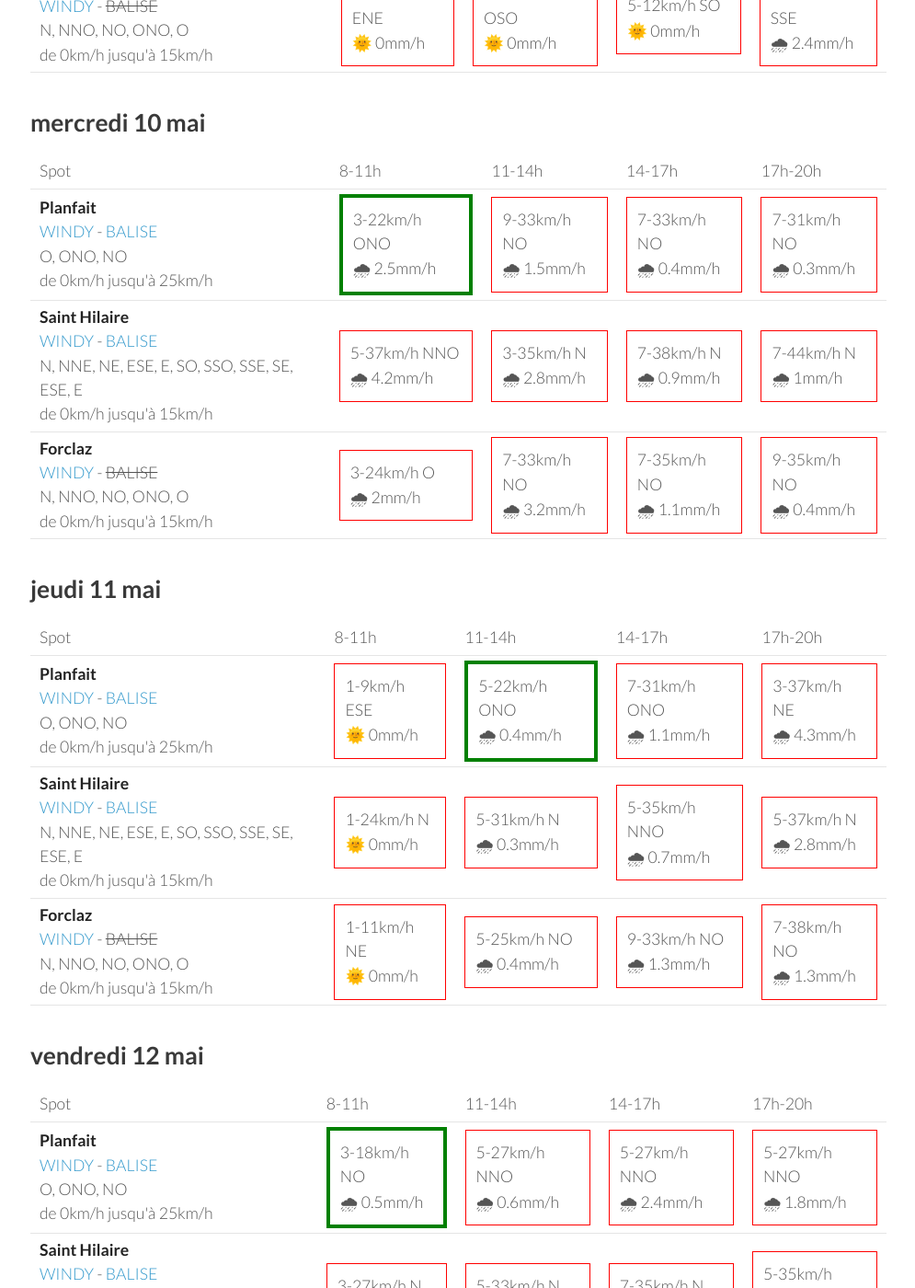
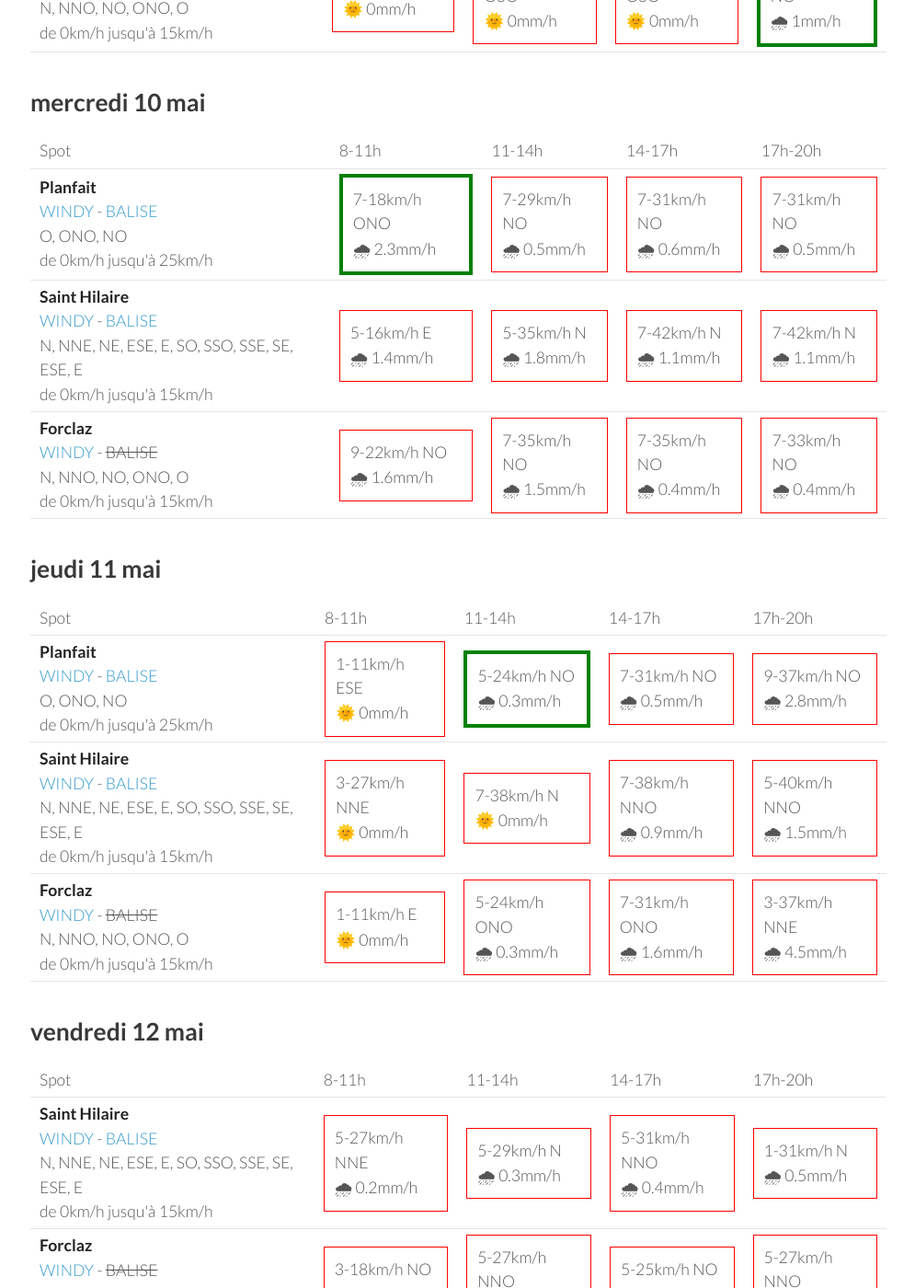
Before and after one commit to parapente-dans-le-nord/parapente-dans-le-nord.github.io, a Jekyll site: the page built from alpes_nord.markdown, in a window 1280 px wide and 1400 px high, scrolled down 1171 px. Shown: the whole window at 92% size, without its empty margins (25-1020 px from the left). Built offline with Jekyll 4.4.1, drawn with Linux system fonts in a browser that asks for light colours; some of the changed text lies outside the part shown.

Commit message:
update index.markdown

```diff
--- a/alpes_nord.markdown
+++ b/alpes_nord.markdown
@@ -22,30 +22,30 @@ page mise à jour le lundi 08 mai 17:26
       <td>17h-20h</td>
     </tr>
 <tr>
+        <td><strong>Forclaz</strong><br><a href="https://windy.com/45.814/6.247?45.375,6.246,8,m:eVwaglz">WINDY</a> - <span class="no-balise"> BALISE </span><br> <span class="vent-favorable">N, NNO, NO, ONO, O</span><br><span class="force-vent">de 0km/h jusqu'à 15km/h</span> </td>
+
+            <td><div class="not-flyable"><p>0-0km/h NA</p><p>🌧️ 0mm/h</p></div></td>
+            <td><div class="not-flyable"><p>0-0km/h NA</p><p>🌧️ 0mm/h</p></div></td>
+            <td><div class="not-flyable"><p>0-0km/h NA</p><p>🌧️ 0mm/h</p></div></td>
+            <td><div class="not-flyable"><p>9-25km/h NO</p><p>🌞 0mm/h</p></div></td>
+
+    </tr>
+<tr>
         <td><strong>Planfait</strong><br><a href="https://windy.com/45.853/6.223?45.415,6.223,8">WINDY</a> - <span class=""><a href="https://www.openwindmap.org/PP496">BALISE</a> </span><br> <span class="vent-favorable">O, ONO, NO</span><br><span class="force-vent">de 0km/h jusqu'à 25km/h</span> </td>
 
             <td><div class="not-flyable"><p>0-0km/h NA</p><p>🌧️ 0mm/h</p></div></td>
-            <td><div class="flyable"><p>5-14km/h ONO</p><p>🌞 0mm/h</p></div></td>
-            <td><div class="flyable"><p>5-18km/h ONO</p><p>🌞 0mm/h</p></div></td>
-            <td><div class="flyable"><p>5-24km/h NO</p><p>🌞 0mm/h</p></div></td>
-
-    </tr>
-<tr>
-        <td><strong>Forclaz</strong><br><a href="https://windy.com/45.814/6.247?45.375,6.246,8,m:eVwaglz">WINDY</a> - <span class="no-balise"> BALISE </span><br> <span class="vent-favorable">N, NNO, NO, ONO, O</span><br><span class="force-vent">de 0km/h jusqu'à 15km/h</span> </td>
-
             <td><div class="not-flyable"><p>0-0km/h NA</p><p>🌧️ 0mm/h</p></div></td>
-            <td><div class="flyable"><p>5-12km/h O</p><p>🌞 0mm/h</p></div></td>
-            <td><div class="not-flyable"><p>7-22km/h NO</p><p>🌞 0mm/h</p></div></td>
-            <td><div class="not-flyable"><p>5-20km/h NNO</p><p>🌞 2mm/h</p></div></td>
+            <td><div class="not-flyable"><p>0-0km/h NA</p><p>🌧️ 0mm/h</p></div></td>
+            <td><div class="not-flyable"><p>7-27km/h NO</p><p>🌞 0mm/h</p></div></td>
 
     </tr>
 <tr>
         <td><strong>Saint Hilaire</strong><br><a href="https://windy.com/45.307/5.888?45.087,5.889,9,m:eUFagkX">WINDY</a> - <span class=""><a href="http://www.balisemeteo.com/balise.php?idBalise=61">BALISE</a> </span><br> <span class="vent-favorable">N, NNE, NE, ESE, E, SO, SSO, SSE, SE, ESE, E</span><br><span class="force-vent">de 0km/h jusqu'à 15km/h</span> </td>
 
             <td><div class="not-flyable"><p>0-0km/h NA</p><p>🌧️ 0mm/h</p></div></td>
-            <td><div class="not-flyable"><p>7-24km/h NE</p><p>🌧 0.4mm/h</p></div></td>
-            <td><div class="not-flyable"><p>7-24km/h NNO</p><p>🌧 0mm/h</p></div></td>
-            <td><div class="not-flyable"><p>5-16km/h N</p><p>🌧 0mm/h</p></div></td>
+            <td><div class="not-flyable"><p>0-0km/h NA</p><p>🌧️ 0mm/h</p></div></td>
+            <td><div class="not-flyable"><p>0-0km/h NA</p><p>🌧️ 0mm/h</p></div></td>
+            <td><div class="not-flyable"><p>5-27km/h ENE</p><p>🌞 0mm/h</p></div></td>
 
     </tr>
 
@@ -67,30 +67,30 @@ page mise à jour le lundi 08 mai 17:26
 <tr>
         <td><strong>Saint Hilaire</strong><br><a href="https://windy.com/45.307/5.888?45.087,5.889,9,m:eUFagkX">WINDY</a> - <span class=""><a href="http://www.balisemeteo.com/balise.php?idBalise=61">BALISE</a> </span><br> <span class="vent-favorable">N, NNE, NE, ESE, E, SO, SSO, SSE, SE, ESE, E</span><br><span class="force-vent">de 0km/h jusqu'à 15km/h</span> </td>
 
-            <td><div class="flyable"><p>1-3km/h SO</p><p>🌞 0mm/h</p></div></td>
-            <td><div class="flyable"><p>5-14km/h SSE</p><p>🌞 0mm/h</p></div></td>
-            <td><div class="flyable"><p>3-12km/h SSE</p><p>🌞 0mm/h</p></div></td>
-            <td><div class="not-flyable"><p>5-11km/h S</p><p>🌧 3mm/h</p></div></td>
+            <td><div class="not-flyable"><p>0-1km/h NO</p><p>🌞 0mm/h</p></div></td>
+            <td><div class="flyable"><p>5-11km/h SE</p><p>🌞 0mm/h</p></div></td>
+            <td><div class="flyable"><p>3-11km/h ESE</p><p>🌞 0mm/h</p></div></td>
+            <td><div class="flyable"><p>1-11km/h SE</p><p>🌧 1.5mm/h</p></div></td>
 
 
     </tr>
 <tr>
         <td><strong>Planfait</strong><br><a href="https://windy.com/45.853/6.223?45.415,6.223,8">WINDY</a> - <span class=""><a href="https://www.openwindmap.org/PP496">BALISE</a> </span><br> <span class="vent-favorable">O, ONO, NO</span><br><span class="force-vent">de 0km/h jusqu'à 25km/h</span> </td>
 
-            <td><div class="not-flyable"><p>1-5km/h SSE</p><p>🌞 0mm/h</p></div></td>
-            <td><div class="not-flyable"><p>5-12km/h SO</p><p>🌞 0mm/h</p></div></td>
-            <td><div class="not-flyable"><p>5-16km/h OSO</p><p>🌞 0mm/h</p></div></td>
-            <td><div class="not-flyable"><p>5-16km/h S</p><p>🌧 2.6mm/h</p></div></td>
+            <td><div class="flyable"><p>0-3km/h ONO</p><p>🌞 0mm/h</p></div></td>
+            <td><div class="not-flyable"><p>5-14km/h OSO</p><p>🌞 0mm/h</p></div></td>
+            <td><div class="not-flyable"><p>5-14km/h OSO</p><p>🌞 0mm/h</p></div></td>
+            <td><div class="not-flyable"><p>3-14km/h S</p><p>🌧 1.2mm/h</p></div></td>
 
 
     </tr>
 <tr>
         <td><strong>Forclaz</strong><br><a href="https://windy.com/45.814/6.247?45.375,6.246,8,m:eVwaglz">WINDY</a> - <span class="no-balise"> BALISE </span><br> <span class="vent-favorable">N, NNO, NO, ONO, O</span><br><span class="force-vent">de 0km/h jusqu'à 15km/h</span> </td>
 
-            <td><div class="not-flyable"><p>1-5km/h ENE</p><p>🌞 0mm/h</p></div></td>
+            <td><div class="not-flyable"><p>1-5km/h NNE</p><p>🌞 0mm/h</p></div></td>
+            <td><div class="not-flyable"><p>3-11km/h OSO</p><p>🌞 0mm/h</p></div></td>
             <td><div class="not-flyable"><p>5-12km/h OSO</p><p>🌞 0mm/h</p></div></td>
-            <td><div class="not-flyable"><p>5-12km/h SO</p><p>🌞 0mm/h</p></div></td>
-            <td><div class="not-flyable"><p>5-14km/h SSE</p><p>🌧 2.4mm/h</p></div></td>
+            <td><div class="flyable"><p>1-12km/h NO</p><p>🌧 1mm/h</p></div></td>
 
 
     </tr>
@@ -113,30 +113,30 @@ page mise à jour le lundi 08 mai 17:26
 <tr>
         <td><strong>Planfait</strong><br><a href="https://windy.com/45.853/6.223?45.415,6.223,8">WINDY</a> - <span class=""><a href="https://www.openwindmap.org/PP496">BALISE</a> </span><br> <span class="vent-favorable">O, ONO, NO</span><br><span class="force-vent">de 0km/h jusqu'à 25km/h</span> </td>
 
-            <td><div class="flyable"><p>3-22km/h ONO</p><p>🌧 2.5mm/h</p></div></td>
-            <td><div class="not-flyable"><p>9-33km/h NO</p><p>🌧 1.5mm/h</p></div></td>
-            <td><div class="not-flyable"><p>7-33km/h NO</p><p>🌧 0.4mm/h</p></div></td>
-            <td><div class="not-flyable"><p>7-31km/h NO</p><p>🌧 0.3mm/h</p></div></td>
+            <td><div class="flyable"><p>7-18km/h ONO</p><p>🌧 2.3mm/h</p></div></td>
+            <td><div class="not-flyable"><p>7-29km/h NO</p><p>🌧 0.5mm/h</p></div></td>
+            <td><div class="not-flyable"><p>7-31km/h NO</p><p>🌧 0.6mm/h</p></div></td>
+            <td><div class="not-flyable"><p>7-31km/h NO</p><p>🌧 0.5mm/h</p></div></td>
 
 
     </tr>
 <tr>
         <td><strong>Saint Hilaire</strong><br><a href="https://windy.com/45.307/5.888?45.087,5.889,9,m:eUFagkX">WINDY</a> - <span class=""><a href="http://www.balisemeteo.com/balise.php?idBalise=61">BALISE</a> </span><br> <span class="vent-favorable">N, NNE, NE, ESE, E, SO, SSO, SSE, SE, ESE, E</span><br><span class="force-vent">de 0km/h jusqu'à 15km/h</span> </td>
 
-            <td><div class="not-flyable"><p>5-37km/h NNO</p><p>🌧 4.2mm/h</p></div></td>
-            <td><div class="not-flyable"><p>3-35km/h N</p><p>🌧 2.8mm/h</p></div></td>
-            <td><div class="not-flyable"><p>7-38km/h N</p><p>🌧 0.9mm/h</p></div></td>
-            <td><div class="not-flyable"><p>7-44km/h N</p><p>🌧 1mm/h</p></div></td>
+            <td><div class="not-flyable"><p>5-16km/h E</p><p>🌧 1.4mm/h</p></div></td>
+            <td><div class="not-flyable"><p>5-35km/h N</p><p>🌧 1.8mm/h</p></div></td>
+            <td><div class="not-flyable"><p>7-42km/h N</p><p>🌧 1.1mm/h</p></div></td>
+            <td><div class="not-flyable"><p>7-42km/h N</p><p>🌧 1.1mm/h</p></div></td>
 
 
     </tr>
 <tr>
         <td><strong>Forclaz</strong><br><a href="https://windy.com/45.814/6.247?45.375,6.246,8,m:eVwaglz">WINDY</a> - <span class="no-balise"> BALISE </span><br> <span class="vent-favorable">N, NNO, NO, ONO, O</span><br><span class="force-vent">de 0km/h jusqu'à 15km/h</span> </td>
 
-            <td><div class="not-flyable"><p>3-24km/h O</p><p>🌧 2mm/h</p></div></td>
-            <td><div class="not-flyable"><p>7-33km/h NO</p><p>🌧 3.2mm/h</p></div></td>
-            <td><div class="not-flyable"><p>7-35km/h NO</p><p>🌧 1.1mm/h</p></div></td>
-            <td><div class="not-flyable"><p>9-35km/h NO</p><p>🌧 0.4mm/h</p></div></td>
+            <td><div class="not-flyable"><p>9-22km/h NO</p><p>🌧 1.6mm/h</p></div></td>
+            <td><div class="not-flyable"><p>7-35km/h NO</p><p>🌧 1.5mm/h</p></div></td>
+            <td><div class="not-flyable"><p>7-35km/h NO</p><p>🌧 0.4mm/h</p></div></td>
+            <td><div class="not-flyable"><p>7-33km/h NO</p><p>🌧 0.4mm/h</p></div></td>
 
 
     </tr>
@@ -159,30 +159,30 @@ page mise à jour le lundi 08 mai 17:26
 <tr>
         <td><strong>Planfait</strong><br><a href="https://windy.com/45.853/6.223?45.415,6.223,8">WINDY</a> - <span class=""><a href="https://www.openwindmap.org/PP496">BALISE</a> </span><br> <span class="vent-favorable">O, ONO, NO</span><br><span class="force-vent">de 0km/h jusqu'à 25km/h</span> </td>
 
-            <td><div class="not-flyable"><p>1-9km/h ESE</p><p>🌞 0mm/h</p></div></td>
-            <td><div class="flyable"><p>5-22km/h ONO</p><p>🌧 0.4mm/h</p></div></td>
-            <td><div class="not-flyable"><p>7-31km/h ONO</p><p>🌧 1.1mm/h</p></div></td>
-            <td><div class="not-flyable"><p>3-37km/h NE</p><p>🌧 4.3mm/h</p></div></td>
+            <td><div class="not-flyable"><p>1-11km/h ESE</p><p>🌞 0mm/h</p></div></td>
+            <td><div class="flyable"><p>5-24km/h NO</p><p>🌧 0.3mm/h</p></div></td>
+            <td><div class="not-flyable"><p>7-31km/h NO</p><p>🌧 0.5mm/h</p></div></td>
+            <td><div class="not-flyable"><p>9-37km/h NO</p><p>🌧 2.8mm/h</p></div></td>
 
 
     </tr>
 <tr>
         <td><strong>Saint Hilaire</strong><br><a href="https://windy.com/45.307/5.888?45.087,5.889,9,m:eUFagkX">WINDY</a> - <span class=""><a href="http://www.balisemeteo.com/balise.php?idBalise=61">BALISE</a> </span><br> <span class="vent-favorable">N, NNE, NE, ESE, E, SO, SSO, SSE, SE, ESE, E</span><br><span class="force-vent">de 0km/h jusqu'à 15km/h</span> </td>
 
-            <td><div class="not-flyable"><p>1-24km/h N</p><p>🌞 0mm/h</p></div></td>
-            <td><div class="not-flyable"><p>5-31km/h N</p><p>🌧 0.3mm/h</p></div></td>
-            <td><div class="not-flyable"><p>5-35km/h NNO</p><p>🌧 0.7mm/h</p></div></td>
-            <td><div class="not-flyable"><p>5-37km/h N</p><p>🌧 2.8mm/h</p></div></td>
+            <td><div class="not-flyable"><p>3-27km/h NNE</p><p>🌞 0mm/h</p></div></td>
+            <td><div class="not-flyable"><p>7-38km/h N</p><p>🌞 0mm/h</p></div></td>
+            <td><div class="not-flyable"><p>7-38km/h NNO</p><p>🌧 0.9mm/h</p></div></td>
+            <td><div class="not-flyable"><p>5-40km/h NNO</p><p>🌧 1.5mm/h</p></div></td>
 
 
     </tr>
 <tr>
         <td><strong>Forclaz</strong><br><a href="https://windy.com/45.814/6.247?45.375,6.246,8,m:eVwaglz">WINDY</a> - <span class="no-balise"> BALISE </span><br> <span class="vent-favorable">N, NNO, NO, ONO, O</span><br><span class="force-vent">de 0km/h jusqu'à 15km/h</span> </td>
 
-            <td><div class="not-flyable"><p>1-11km/h NE</p><p>🌞 0mm/h</p></div></td>
-            <td><div class="not-flyable"><p>5-25km/h NO</p><p>🌧 0.4mm/h</p></div></td>
-            <td><div class="not-flyable"><p>9-33km/h NO</p><p>🌧 1.3mm/h</p></div></td>
-            <td><div class="not-flyable"><p>7-38km/h NO</p><p>🌧 1.3mm/h</p></div></td>
+            <td><div class="not-flyable"><p>1-11km/h E</p><p>🌞 0mm/h</p></div></td>
+            <td><div class="not-flyable"><p>5-24km/h ONO</p><p>🌧 0.3mm/h</p></div></td>
+            <td><div class="not-flyable"><p>7-31km/h ONO</p><p>🌧 1.6mm/h</p></div></td>
+            <td><div class="not-flyable"><p>3-37km/h NNE</p><p>🌧 4.5mm/h</p></div></td>
 
 
     </tr>
@@ -203,22 +203,12 @@ page mise à jour le lundi 08 mai 17:26
       <td>17h-20h</td>
     </tr>
 <tr>
-        <td><strong>Planfait</strong><br><a href="https://windy.com/45.853/6.223?45.415,6.223,8">WINDY</a> - <span class=""><a href="https://www.openwindmap.org/PP496">BALISE</a> </span><br> <span class="vent-favorable">O, ONO, NO</span><br><span class="force-vent">de 0km/h jusqu'à 25km/h</span> </td>
-
-            <td><div class="flyable"><p>3-18km/h NO</p><p>🌧 0.5mm/h</p></div></td>
-            <td><div class="not-flyable"><p>5-27km/h NNO</p><p>🌧 0.6mm/h</p></div></td>
-            <td><div class="not-flyable"><p>5-27km/h NNO</p><p>🌧 2.4mm/h</p></div></td>
-            <td><div class="not-flyable"><p>5-27km/h NNO</p><p>🌧 1.8mm/h</p></div></td>
-
-
-    </tr>
-<tr>
         <td><strong>Saint Hilaire</strong><br><a href="https://windy.com/45.307/5.888?45.087,5.889,9,m:eUFagkX">WINDY</a> - <span class=""><a href="http://www.balisemeteo.com/balise.php?idBalise=61">BALISE</a> </span><br> <span class="vent-favorable">N, NNE, NE, ESE, E, SO, SSO, SSE, SE, ESE, E</span><br><span class="force-vent">de 0km/h jusqu'à 15km/h</span> </td>
 
-            <td><div class="not-flyable"><p>3-27km/h N</p><p>🌧 0.8mm/h</p></div></td>
-            <td><div class="not-flyable"><p>5-33km/h N</p><p>🌧 1.7mm/h</p></div></td>
-            <td><div class="not-flyable"><p>7-35km/h N</p><p>🌧 3.9mm/h</p></div></td>
-            <td><div class="not-flyable"><p>5-35km/h NNE</p><p>🌧 1.5mm/h</p></div></td>
+            <td><div class="not-flyable"><p>5-27km/h NNE</p><p>🌧 0.2mm/h</p></div></td>
+            <td><div class="not-flyable"><p>5-29km/h N</p><p>🌧 0.3mm/h</p></div></td>
+            <td><div class="not-flyable"><p>5-31km/h NNO</p><p>🌧 0.4mm/h</p></div></td>
+            <td><div class="not-flyable"><p>1-31km/h N</p><p>🌧 0.5mm/h</p></div></td>
 
 
     </tr>
@@ -229,6 +219,16 @@ page mise à jour le lundi 08 mai 17:26
             <td><div class="not-flyable"><p>5-27km/h NNO</p><p>🌧 0.7mm/h</p></div></td>
             <td><div class="not-flyable"><p>5-25km/h NO</p><p>🌧 3.1mm/h</p></div></td>
             <td><div class="not-flyable"><p>5-27km/h NNO</p><p>🌧 1.3mm/h</p></div></td>
+
+
+    </tr>
+<tr>
+        <td><strong>Planfait</strong><br><a href="https://windy.com/45.853/6.223?45.415,6.223,8">WINDY</a> - <span class=""><a href="https://www.openwindmap.org/PP496">BALISE</a> </span><br> <span class="vent-favorable">O, ONO, NO</span><br><span class="force-vent">de 0km/h jusqu'à 25km/h</span> </td>
+
+            <td><div class="not-flyable"><p>3-16km/h NNO</p><p>🌞 0mm/h</p></div></td>
+            <td><div class="not-flyable"><p>3-20km/h NNO</p><p>🌧 0.5mm/h</p></div></td>
+            <td><div class="not-flyable"><p>7-31km/h NNO</p><p>🌧 1.1mm/h</p></div></td>
+            <td><div class="not-flyable"><p>5-35km/h N</p><p>🌧 1.5mm/h</p></div></td>
 
 
     </tr>
@@ -249,6 +249,16 @@ page mise à jour le lundi 08 mai 17:26
       <td>17h-20h</td>
     </tr>
 <tr>
+        <td><strong>Saint Hilaire</strong><br><a href="https://windy.com/45.307/5.888?45.087,5.889,9,m:eUFagkX">WINDY</a> - <span class=""><a href="http://www.balisemeteo.com/balise.php?idBalise=61">BALISE</a> </span><br> <span class="vent-favorable">N, NNE, NE, ESE, E, SO, SSO, SSE, SE, ESE, E</span><br><span class="force-vent">de 0km/h jusqu'à 15km/h</span> </td>
+
+            <td><div class="flyable"><p>1-11km/h NE</p><p>🌞 0mm/h</p></div></td>
+            <td><div class="not-flyable"><p>3-25km/h N</p><p>🌞 0mm/h</p></div></td>
+            <td><div class="not-flyable"><p>3-31km/h N</p><p>🌧 3.1mm/h</p></div></td>
+            <td><div class="not-flyable"><p>5-33km/h NNE</p><p>🌧 1mm/h</p></div></td>
+
+
+    </tr>
+<tr>
         <td><strong>Forclaz</strong><br><a href="https://windy.com/45.814/6.247?45.375,6.246,8,m:eVwaglz">WINDY</a> - <span class="no-balise"> BALISE </span><br> <span class="vent-favorable">N, NNO, NO, ONO, O</span><br><span class="force-vent">de 0km/h jusqu'à 15km/h</span> </td>
 
             <td><div class="flyable"><p>3-14km/h NNO</p><p>🌞 0mm/h</p></div></td>
@@ -259,22 +269,12 @@ page mise à jour le lundi 08 mai 17:26
 
     </tr>
 <tr>
-        <td><strong>Saint Hilaire</strong><br><a href="https://windy.com/45.307/5.888?45.087,5.889,9,m:eUFagkX">WINDY</a> - <span class=""><a href="http://www.balisemeteo.com/balise.php?idBalise=61">BALISE</a> </span><br> <span class="vent-favorable">N, NNE, NE, ESE, E, SO, SSO, SSE, SE, ESE, E</span><br><span class="force-vent">de 0km/h jusqu'à 15km/h</span> </td>
-
-            <td><div class="not-flyable"><p>3-29km/h N</p><p>🌧 0.4mm/h</p></div></td>
-            <td><div class="not-flyable"><p>5-37km/h N</p><p>🌧 0.3mm/h</p></div></td>
-            <td><div class="not-flyable"><p>7-42km/h N</p><p>🌧 0.3mm/h</p></div></td>
-            <td><div class="not-flyable"><p>3-44km/h N</p><p>🌧 6mm/h</p></div></td>
-
-
-    </tr>
-<tr>
         <td><strong>Planfait</strong><br><a href="https://windy.com/45.853/6.223?45.415,6.223,8">WINDY</a> - <span class=""><a href="https://www.openwindmap.org/PP496">BALISE</a> </span><br> <span class="vent-favorable">O, ONO, NO</span><br><span class="force-vent">de 0km/h jusqu'à 25km/h</span> </td>
 
-            <td><div class="not-flyable"><p>3-16km/h N</p><p>🌞 0mm/h</p></div></td>
-            <td><div class="not-flyable"><p>5-25km/h NNO</p><p>🌧 0.5mm/h</p></div></td>
-            <td><div class="not-flyable"><p>7-31km/h NNO</p><p>🌧 0.5mm/h</p></div></td>
-            <td><div class="not-flyable"><p>5-37km/h N</p><p>🌧 2.7mm/h</p></div></td>
+            <td><div class="not-flyable"><p>1-11km/h E</p><p>🌞 0mm/h</p></div></td>
+            <td><div class="not-flyable"><p>5-22km/h NNO</p><p>🌞 0mm/h</p></div></td>
+            <td><div class="not-flyable"><p>7-33km/h NO</p><p>🌧 1.4mm/h</p></div></td>
+            <td><div class="not-flyable"><p>5-31km/h NNO</p><p>🌧 1.2mm/h</p></div></td>
 
 
     </tr>
```
Also changed, not shown: other parts of alpes_nord.markdown (+1 -1 lines).
